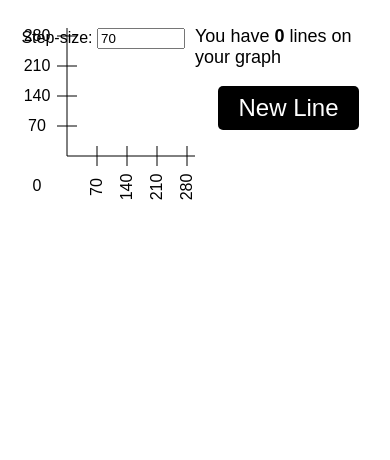
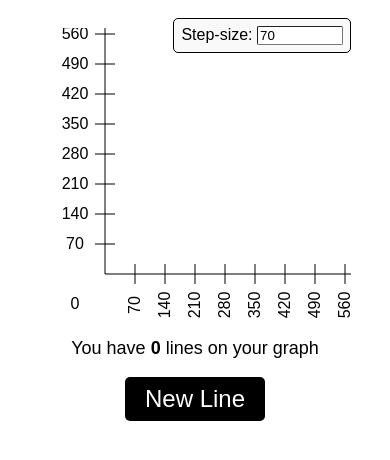
Before and after one commit to RussianGravy/WebGL-Graphing-Tool, a plain HTML site: page index.html in a window 390 px wide. Drawn offline with Linux system fonts and the light colour scheme.

Commit message:
slightly more mobile friendly

```diff
--- a/css/graph.css
+++ b/css/graph.css
@@ -10,8 +10,20 @@
 section {
     display: flex;
     flex-direction: column;
+    aspect-ratio: 1/1;
     width: 50vw;
     align-items: center;
+}
+
+@media only screen and (orientation: portrait) {
+    body {
+        flex-direction: column;
+        align-items: center;
+    }
+
+    section {
+        width: 80vw;
+    }
 }
 
 canvas{
@@ -30,13 +42,15 @@ canvas{
     right: 0;
     width: fit-content;
     height: fit-content;
-    /* border-radius: 5px;
+    border-radius: 5px;
     background-color: #F9F9F9;
-    border: solid black 0.5px; */
-    padding: 10px;
+    border: solid black 0.5px;
+    padding: 7px;
     z-index: 20;
 }
 
 #graph-controls input {
     width: 80px;
+    border-width: 1px;
+    border-radius: 2px;
 }
```
